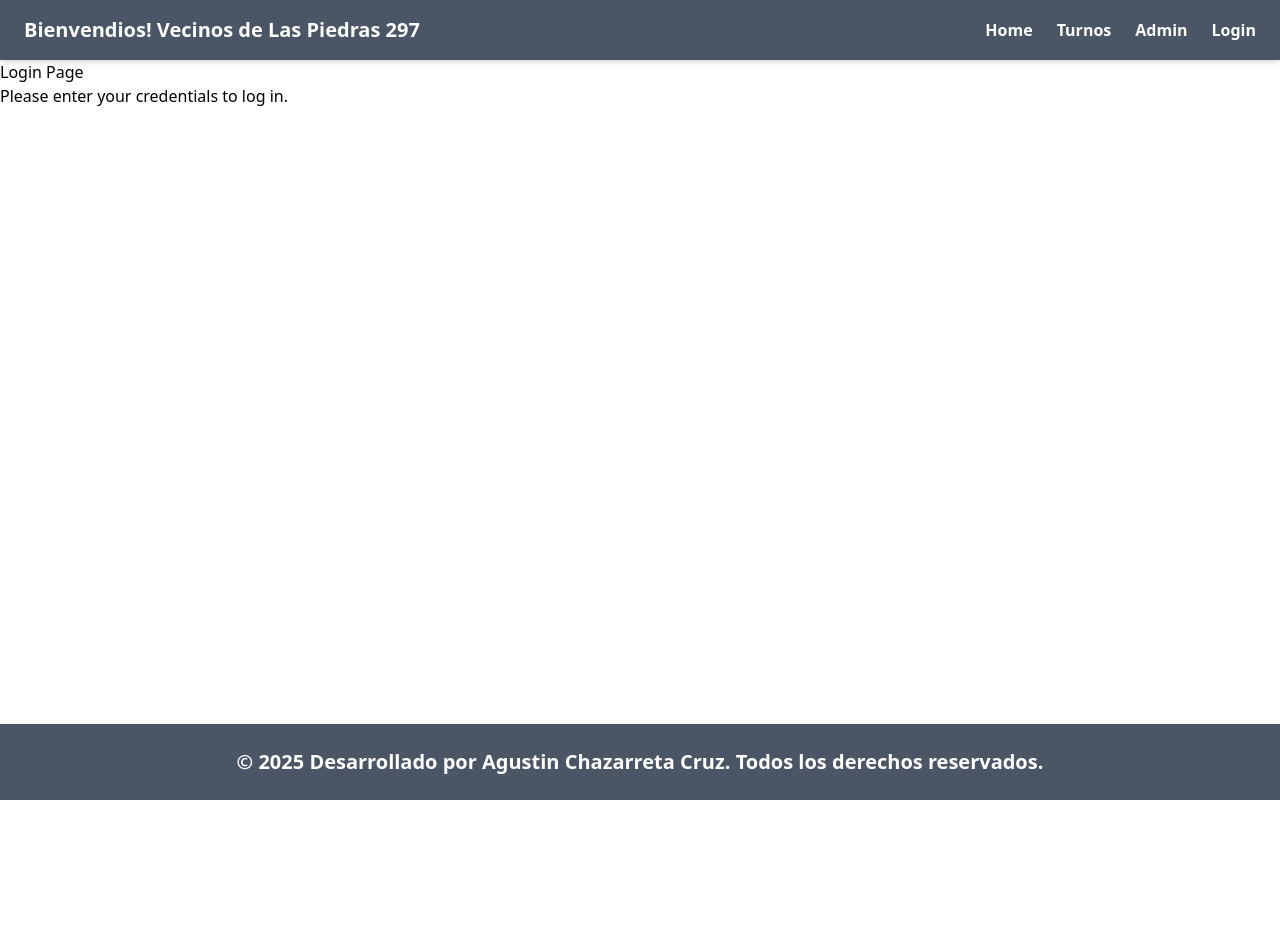
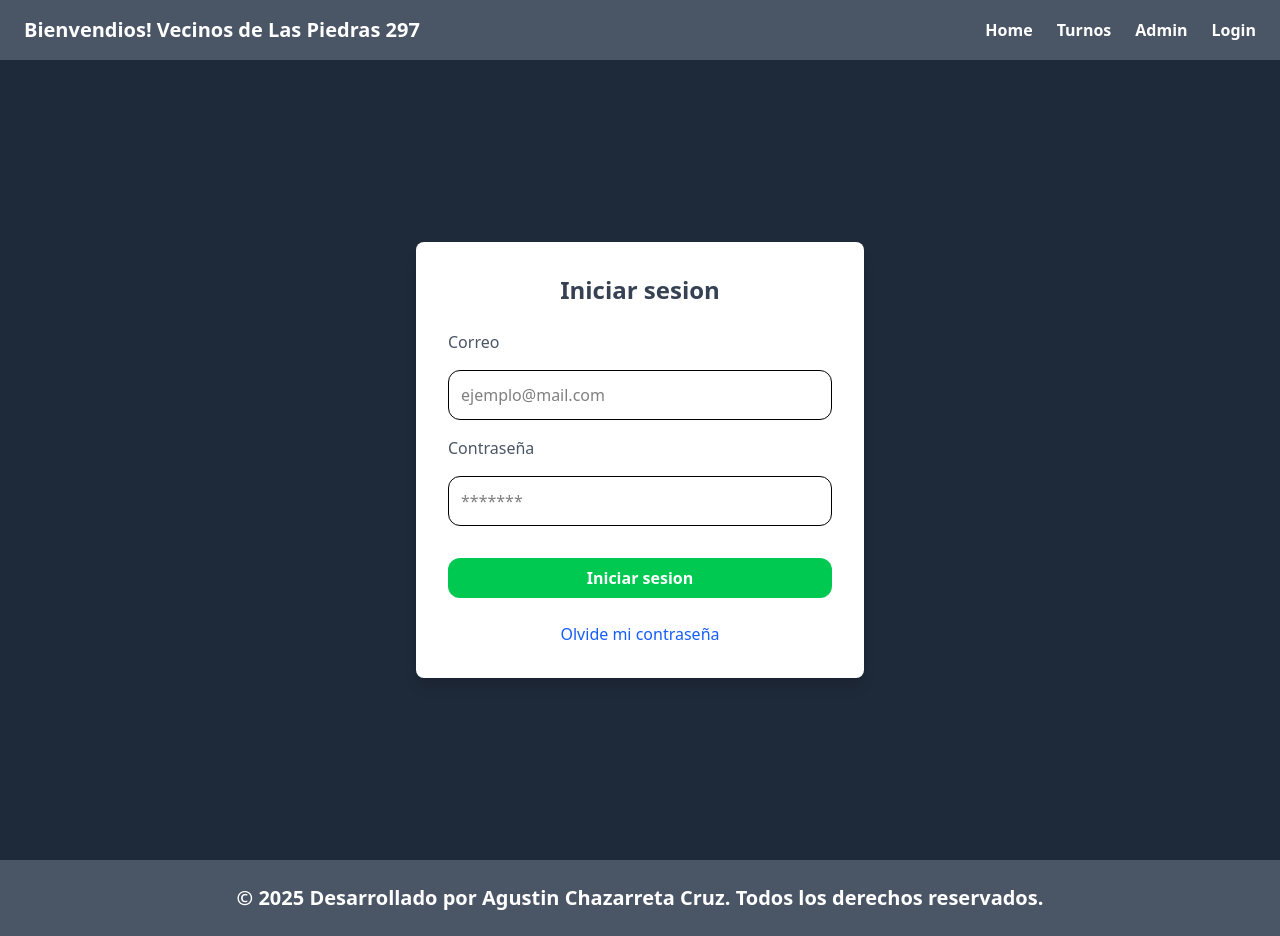
Before and after one commit to Chaza25/Proyecto-turnos, a React (Vite) app: page /login in a window 1280 px wide. Before the commit the page ends 800 px from the top, so only its background shows below. Built offline with nearby package versions, Linux system fonts and the light colour scheme.

Commit message:
Agregamos cards para mostrar las reservas, actualizacion de login

```diff
--- /dev/null
+++ b/src/components/ReservaCard.jsx
@@ -0,0 +1,22 @@
+function ReservaCard({ servicio, fecha, horario, cantidadPersonas, observaciones }) {
+    return(
+        <>
+            {/* Card Individual */}
+                <div className="flex flex-col bg-white rounded-2xl shadow-lg p-6 border border-gray-200 max-w-md mx-auto mt-8">
+                    <h2 className="text-xl font-bold text-center text-gray-800 mb-4">Reserva de {servicio}</h2>
+                    <div className="space-y-2 text-gray-600">
+                        <p><span className="font-medium">Fecha:</span> {fecha}</p>
+                        <p><span className="font-medium">Horario:</span> {horario}</p>
+                        {cantidadPersonas && <p><span className="font-medium">Cantidad de personas:</span> {cantidadPersonas}</p>}
+                        {observaciones && <p><span className="font-medium">Observaciones:</span> {observaciones}</p>}
+                    </div>
+                    <div className="flex justify-center gap-4 mt-6">
+                        <button className="bg-red-500 hover:bg-red-700 text-white font-medium px-4 py-2 rounded-lg transition-colors duration-300">Cancelar reserva</button>
+                        <button className="bg-green-500 hover:bg-green-700 text-white font-medium px-4 py-2 rounded-lg transition-colors duration-300">Editar reserva</button>
+                    </div>
+                </div>
+        </>
+    )
+}
+
+export default ReservaCard;
--- a/src/pages/Login.jsx
+++ b/src/pages/Login.jsx
@@ -1,8 +1,28 @@
 function Login() {
     return (
-        <div>
-            <h1>Login Page</h1>
-            <p>Please enter your credentials to log in.</p>
+        <div className="flex items-center justify-center min-h-screen bg-gray-800">
+            <div className="flex flex-col bg-white shadow-lg rounded-lg p-8 max-w-md w-full">
+                <h1 className="text-2xl text-center text-gray-700 font-semibold">Iniciar sesion</h1>
+                <div className="flex flex-col gap-4 mt-6 w-full">
+                    <label className="font-medium text-gray-600">Correo</label>
+                    <input
+                    type="email"
+                    className="border p-3 rounded-xl w-full"
+                    placeholder="ejemplo@mail.com"
+                    required />
+                    <label className="font-medium text-gray-600">Contraseña</label>
+                    <input
+                    type="password"
+                    className="border p-3 rounded-xl w-full"
+                    placeholder="*******"
+                    required />
+                    <button
+                    className="bg-green-500 hover:bg-green-600 text-white font-bold py-2 px-6 rounded-xl transition-colors duration-300 mt-4">
+                        Iniciar sesion
+                    </button>
+                    <button className="text-blue-600 hover:text-blue-800 mt-2">Olvide mi contraseña</button>
+                </div>
+            </div>
         </div>
     );
 }
--- a/src/pages/MisReservas.jsx
+++ b/src/pages/MisReservas.jsx
@@ -1,27 +1,26 @@
 import useReservaStore from "../../store/reservaStore";
+import ReservaCard from "../components/ReservaCard";
 
 function MisReservas() {
-    const {
-        reservasConfirmadas,
-    } = useReservaStore();
 
-    const { servicio, fecha, horario, cantidadPersonas, observaciones } = reservasConfirmadas;
+    const reservasConfirmadas = useReservaStore((state) => state.reservasConfirmadas);
 
     return(
-        <>
-        <h1 className="text-8xl flex justify-center mx-auto font-extrabold text-center">Mis Reservas</h1>
-        {reservasConfirmadas.map((reserva, index) => (
-            <div key={index} className="max-w-lg mx-auto bg-white shadow-lg rounded-lg p-6 my-6">
-                <h2 className="text-2xl font-bold mb-4 text-center">Reserva {index + 1}</h2>
-                <p><span className="font-semibold">Servicio:</span> {servicio}</p>
-                <p><span className="font-semibold">Fecha:</span> {fecha}</p>
-                <p><span className="font-semibold">Horario:</span> {horario}</p>
-                {cantidadPersonas && <p><span className="font-semibold">Cantidad de personas:</span> {cantidadPersonas}</p>}
-                {observaciones && <p><span className="font-semibold">Observaciones:</span> {observaciones}</p>}
+        <div className="px-6 py-10">
+            <h1 className="text-3xl font-bold text-center">Mis reservas</h1>
+            <div className="mt-6 space-y-6">
+                {reservasConfirmadas.length === 0 ? (
+                    <p className="text-center text-lg text-gray-500 mt-6 pt-30">No tienes reservas confirmadas</p>
+                ) : (
+                    reservasConfirmadas.map((reserva, index) => (
+                        <ReservaCard
+                            key={index}
+                            {...reserva}
+                        />
+                    ))
+                )}
             </div>
-        )
-        )}
-        </>
+        </div>
     )
 }
 
```
